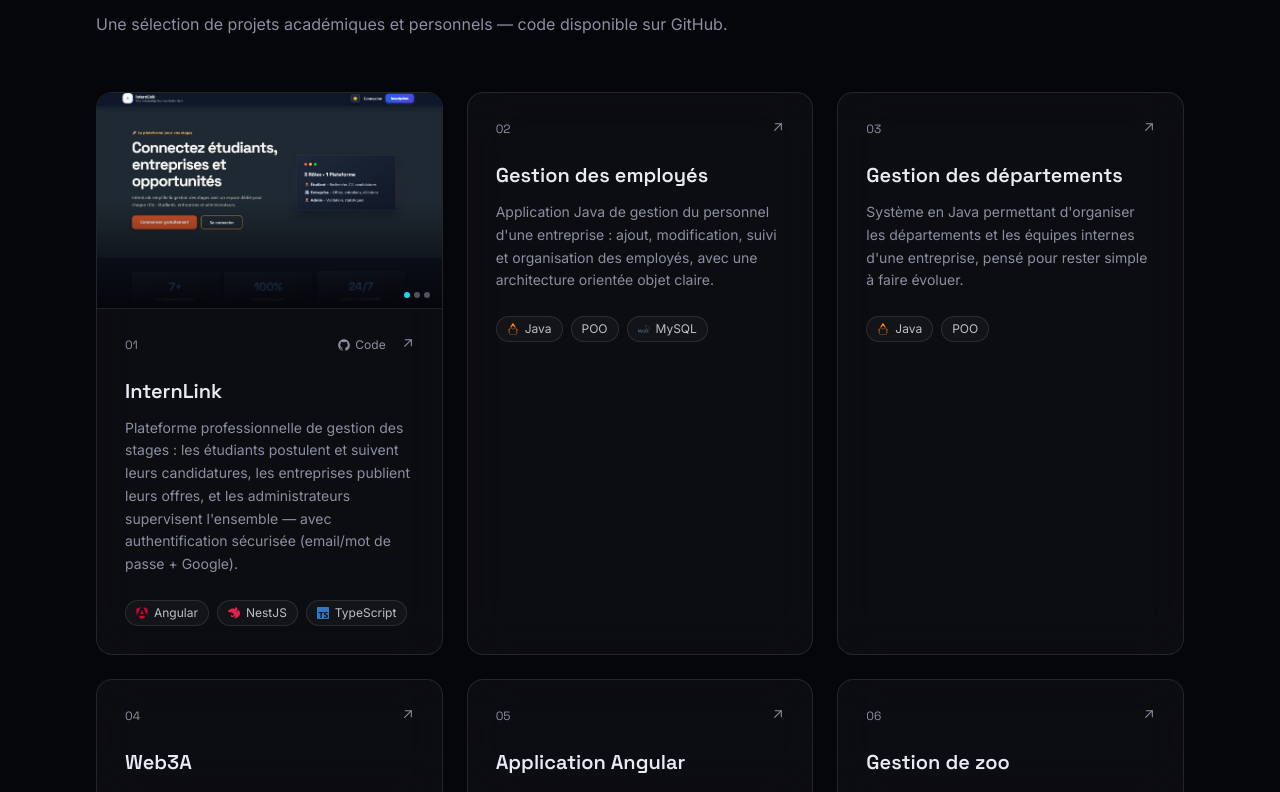
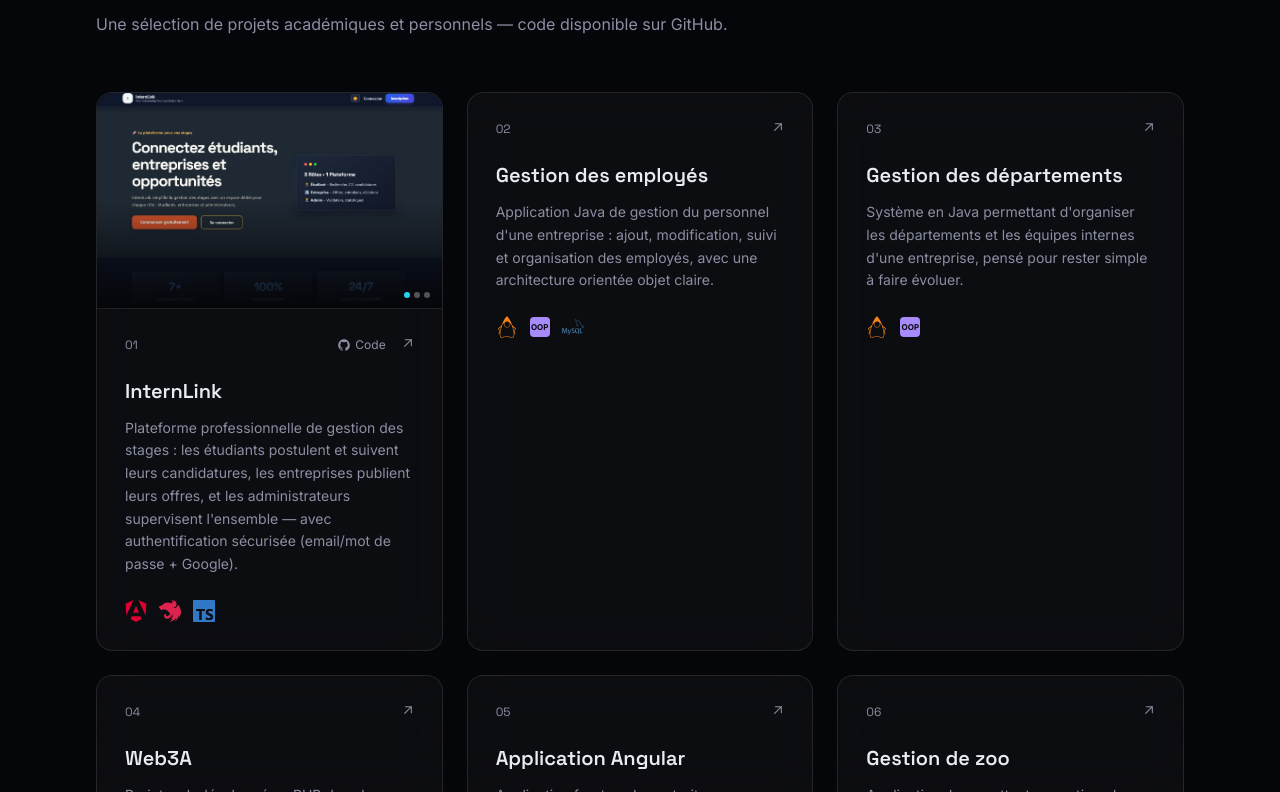
Before and after one commit to krayem1234/portfolio-react, a React (Vite) app: page / in a window 1280 px wide. Shown: the part 2008-2800 px from the top of the page. Built offline with nearby package versions, Linux system fonts and the light colour scheme.

Commit message:
Stack projets: logos seuls au lieu de pastilles avec texte

```diff
--- a/src/components/ProjectCard.tsx
+++ b/src/components/ProjectCard.tsx
@@ -148,17 +148,30 @@ export default function ProjectCard({ project, index }: { project: Project; inde
           <h3 className="relative mt-6 font-display text-xl font-semibold">{project.title}</h3>
           <p className="relative mt-3 text-sm leading-relaxed text-muted">{project.description}</p>
 
-          <div className="relative mt-6 flex flex-wrap gap-2">
+          <div className="relative mt-6 flex flex-wrap items-center gap-3">
             {project.stack.map((tech) => {
               const icon = getSkillIcon(tech)
               const Icon = icon.Icon
               return (
                 <span
                   key={tech}
-                  className="flex items-center gap-1.5 rounded-full border border-white/10 bg-white/[0.03] px-2.5 py-1 text-xs text-ink/80"
+                  className="group/tech relative flex items-center"
+                  data-cursor-hover
+                  title={tech}
                 >
-                  {Icon && <Icon size={12} color={icon.color} />}
-                  {tech}
+                  {Icon ? (
+                    <Icon size={22} color={icon.color} />
+                  ) : (
+                    <span
+                      className="flex h-5 w-5 items-center justify-center rounded text-[8px] font-bold text-bg"
+                      style={{ backgroundColor: icon.color }}
+                    >
+                      {icon.label}
+                    </span>
+                  )}
+                  <span className="pointer-events-none absolute -top-7 left-1/2 -translate-x-1/2 whitespace-nowrap rounded-md bg-black/80 px-2 py-1 text-[10px] font-medium text-white opacity-0 transition-opacity duration-150 group-hover/tech:opacity-100">
+                    {tech}
+                  </span>
                 </span>
               )
             })}
```
